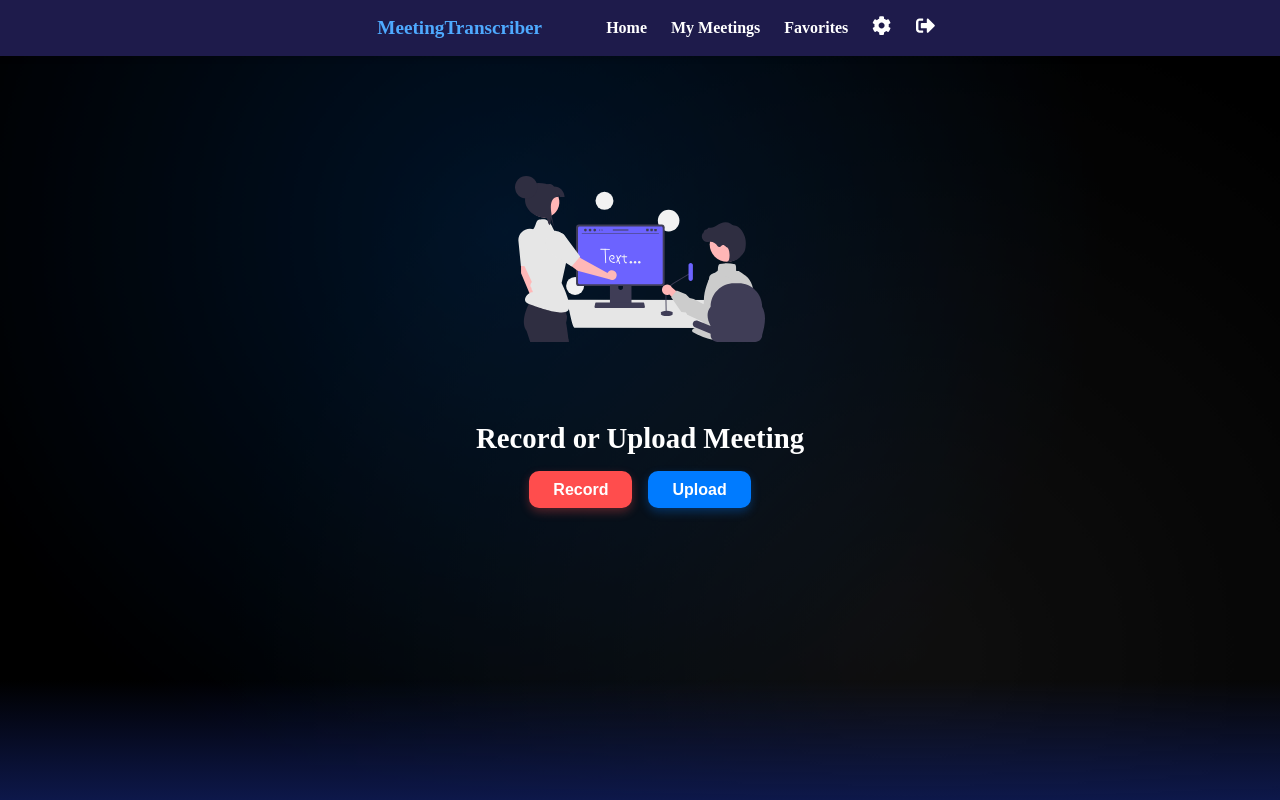
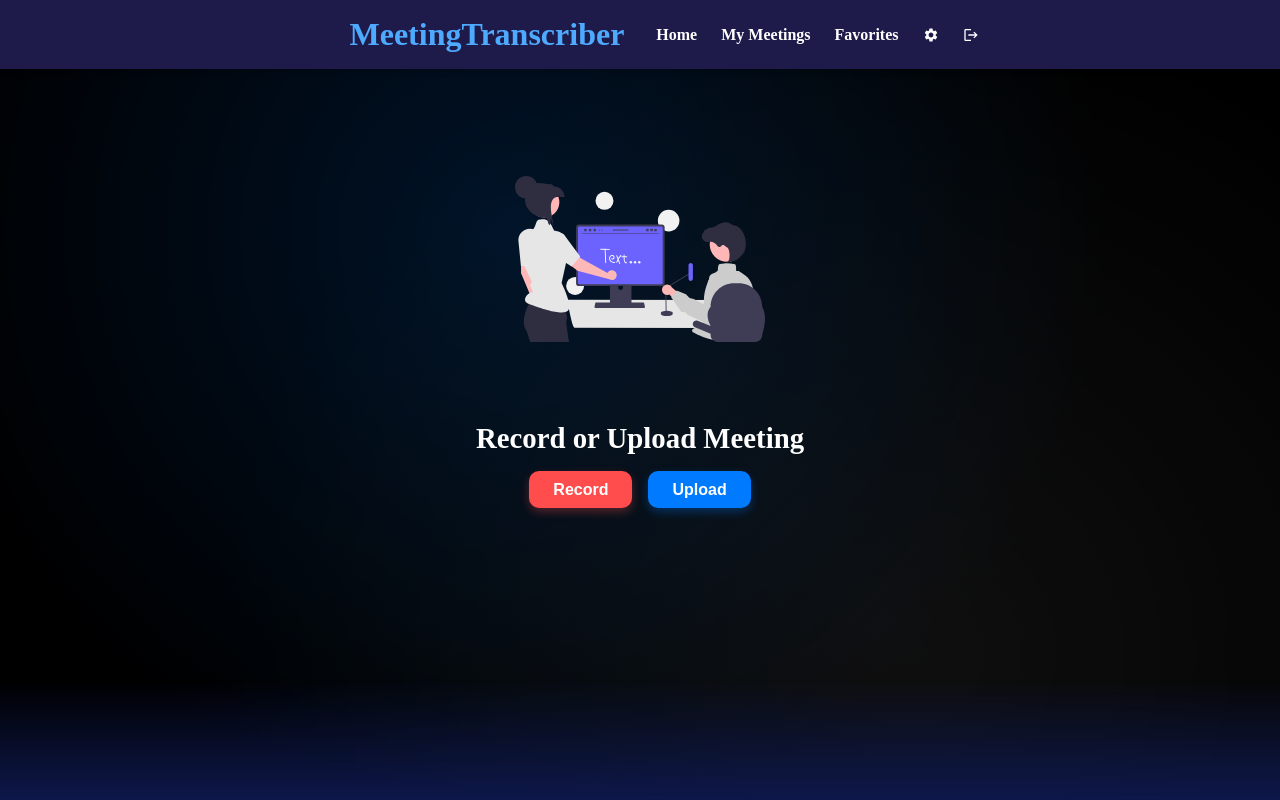
Before and after one commit to vmr093/MeetingTranscriber, a React (Vite) app in the folder frontend/: page /dashboard in a window 1280 px wide. Built offline with nearby package versions, Linux system fonts and the light colour scheme; no server answers; sample sign-in values are in the browser's storage.

Commit message:
added dynamic navbar to handle different pages and tabs

```diff
--- a/frontend/src/components/Navbar.jsx
+++ b/frontend/src/components/Navbar.jsx
@@ -1,5 +1,11 @@
-import { Link } from "react-router-dom";
-import { FaCog, FaSignOutAlt } from "react-icons/fa"; // ⚙️ Settings & 🚪 Logout icons
+import { Link, useLocation } from "react-router-dom";
+import {
+  MdLogout,
+  MdSettings,
+  MdFavorite,
+  MdHome,
+  MdMeetingRoom,
+} from "react-icons/md";
 
 const styles = {
   nav: {
@@ -9,20 +15,20 @@ const styles = {
     width: "100%",
     backgroundColor: "#1e1b4b",
     zIndex: 50,
-    padding: "1rem",
+    padding: "1rem 1.5rem",
     display: "flex",
     justifyContent: "center",
     alignItems: "center",
     flexWrap: "wrap",
     boxShadow: "0 2px 6px rgba(0,0,0,0.2)",
-    gap: "2rem",
   },
   logo: {
     color: "#4eaaff",
     textDecoration: "none",
     fontWeight: "bold",
-    fontSize: "1.2rem",
+    fontSize: "2rem",
     marginRight: "2rem",
+
   },
   links: {
     display: "flex",
@@ -35,43 +41,53 @@ const styles = {
     textDecoration: "none",
     fontSize: "1rem",
     fontWeight: "bold",
-    transition: "color 0.3s",
-  },
-  iconLink: {
-    color: "#fff",
-    fontSize: "1.2rem",
-    cursor: "pointer",
+    display: "flex",
+    alignItems: "center",
+    gap: "0.4rem",
     transition: "color 0.3s",
   },
 };
 
 function Navbar() {
+  const location = useLocation();
+
+  const isDashboard = location.pathname === "/dashboard";
+  const isMyMeetings = location.pathname === "/meetings";
+
+  const linksForDashboard = [
+    { to: "/", label: "Home" },
+    { to: "/meetings", label: "My Meetings" },
+    { to: "/favorites", label: "Favorites" },
+    { to: "/settings", icon: <MdSettings /> },
+    { to: "/logout", icon: <MdLogout /> },
+  ];
+
+  const linksForMyMeetings = [
+    { to: "/", label: "Home" },
+    { to: "/dashboard", label: "Dashboard" },
+    { to: "/favorites", label: "Favorites" },
+    { to: "/settings",  icon: <MdSettings /> },
+    { to: "/logout", icon: <MdLogout /> },
+  ];
+
+  const links = isMyMeetings ? linksForMyMeetings : linksForDashboard;
+
   return (
     <nav style={styles.nav}>
       <Link to="/" style={styles.logo}>
         MeetingTranscriber
       </Link>
-
       <div style={styles.links}>
-        <Link to="/landing" style={styles.link}>
-          Home
-        </Link>
-        <Link to="/meetings" style={styles.link}>
-          My Meetings
-        </Link>
-        <Link to="/favorites" style={styles.link}>
-          Favorites
-        </Link>
-
-        {/* Icon + tooltip for Settings */}
-        <Link to="/settings" style={styles.iconLink} title="Settings">
-          <FaCog />
-        </Link>
-
-        {/* Icon + tooltip for Logout */}
-        <Link to="/logout" style={styles.iconLink} title="Logout">
-          <FaSignOutAlt />
-        </Link>
+        {links.map((link) => (
+          <Link
+            key={link.to}
+            to={link.to}
+            style={styles.link}
+            title={link.label || ""} // Adds tooltip only if label exists
+          >
+            {link.icon ? link.icon : link.label}
+          </Link>
+        ))}
       </div>
     </nav>
   );
--- a/frontend/src/pages/MyMeetings.jsx
+++ b/frontend/src/pages/MyMeetings.jsx
@@ -4,6 +4,7 @@ import toast from "react-hot-toast";
 import { motion } from "framer-motion";
 import MeetingCard from "../components/MeetingCard";
 import MeetingModal from "../components/MeetingModal";
+import Navbar from "../components/Navbar";
 
 const styles = {
   container: {
@@ -124,6 +125,8 @@ function MyMeetings() {
   );
 
   return (
+    <>
+      <Navbar /> {/* Navbar stays at the top */}
       <div style={styles.container}>
         <h2 style={styles.sectionHeading}>My Meetings</h2>
 
@@ -194,6 +197,7 @@ function MyMeetings() {
           onClose={() => setSelectedMeeting(null)}
         />
       </div>
+    </>
   );
 }
 
```
Lines whose indentation alone changed are shown as unchanged.
